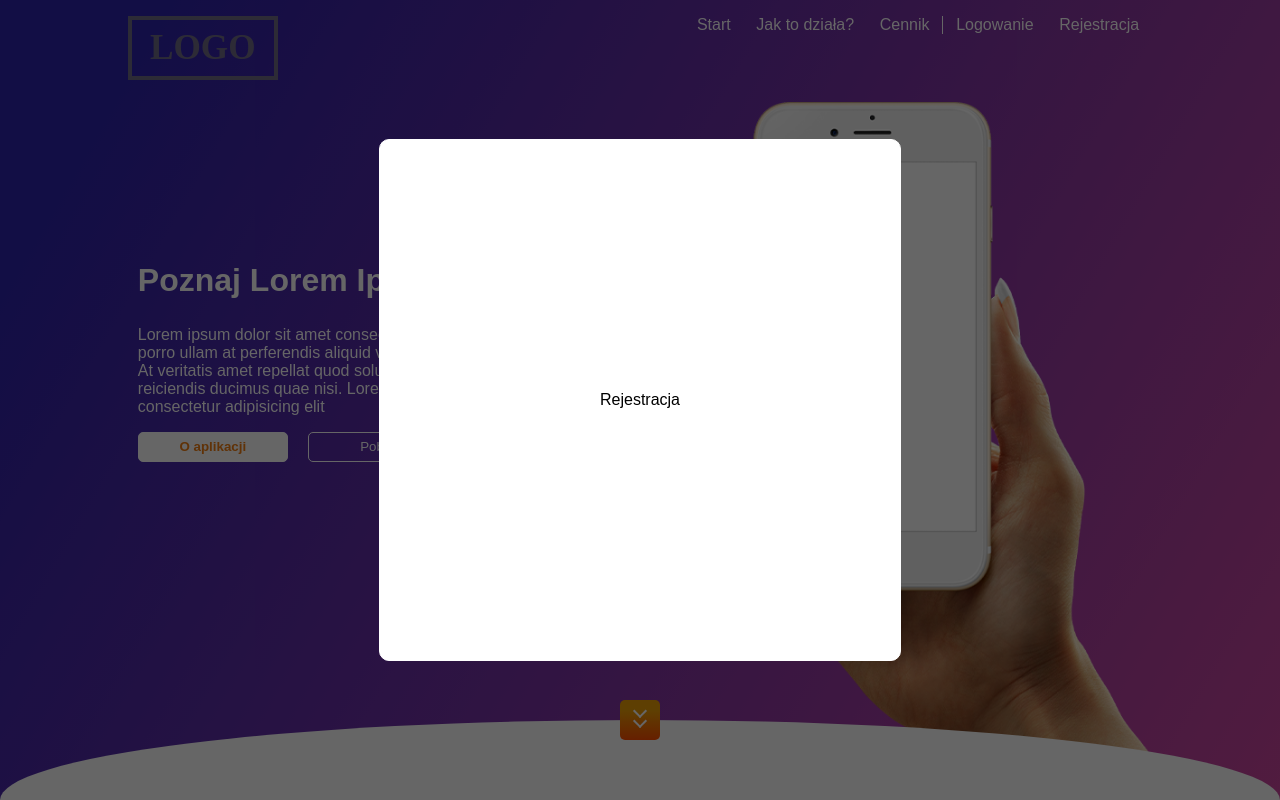
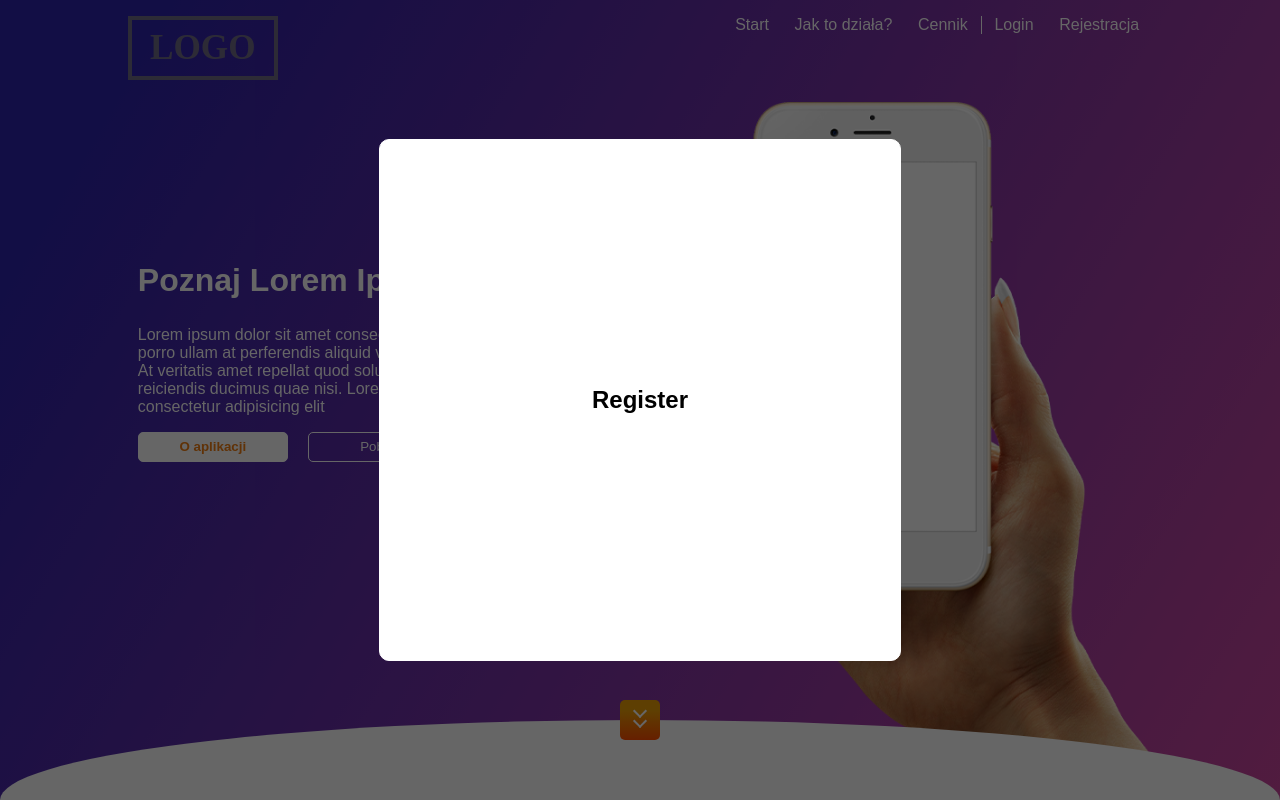
Before and after one commit to wszczawinski/LandingTest, a React (Create React App) app: page / in a window 1280 px wide. Both pictures are taken after a click on the item "Rejestracja". Shown: the top 800 px of the page. Built offline with nearby package versions, Linux system fonts and the light colour scheme; a web font is replaced by a local one.

Commit message:
feat(modal): display register or login form in modal window based on route

```diff
--- a/src/App.js
+++ b/src/App.js
@@ -1,15 +1,20 @@
 import React from 'react';
 import { BrowserRouter as Router, Route, Switch, useLocation } from 'react-router-dom';
 import styles from './App.module.scss';
+
 //components
 import Navbar from './components/Navbar';
 import ModalWindow from './components/ModalWindow';
+import Register from './components/Register';
+import Login from './components/Login';
+
 //screens
 import Home from './screens/Home';
+
 //routes
 import * as ROUTES from './constants/routes';
 
-function App() {
+export default function App() {
   return (
     <Router>
       <RouteSwitch />
@@ -30,10 +35,13 @@ function RouteSwitch() {
           <Route path={ROUTES.REGISTER} component={ModalWindow} />
           <Route path={ROUTES.LOGIN} component={ModalWindow} />
         </Switch>
-        {background && <Route path={ROUTES.REGISTER} component={ModalWindow} />}
+        {background && (
+          <Route path={ROUTES.REGISTER} children={<ModalWindow Form={Register} />} />
+        )}
+        {background && (
+          <Route path={ROUTES.LOGIN} children={<ModalWindow Form={Login} />} />
+        )}
       </main>
     </div>
   );
 }
-
-export default App;
--- /dev/null
+++ b/src/components/Login.js
@@ -0,0 +1,10 @@
+import React from 'react';
+import styles from './Login.module.scss';
+
+export default function Login() {
+  return (
+    <article className={styles.login}>
+      <h2>Login</h2>
+    </article>
+  );
+}
--- a/src/components/ModalWindow.js
+++ b/src/components/ModalWindow.js
@@ -2,7 +2,7 @@ import React from 'react';
 import { useHistory } from 'react-router-dom';
 import styles from './ModalWindow.module.scss';
 
-export default function ModalWindow() {
+export default function ModalWindow({Form}) {
   let history = useHistory();
 
   let back = e => {
@@ -13,7 +13,7 @@ export default function ModalWindow() {
   return (
     <div className={styles.modalBackground} onClick={back}>
       <div className={styles.modal} onClick={e => e.stopPropagation()}>
-        Rejestracja
+        <Form/>
       </div>
     </div>
   );
--- a/src/components/Navbar.js
+++ b/src/components/Navbar.js
@@ -1,6 +1,9 @@
 import React, { useState } from 'react';
 import { Link, useLocation } from 'react-router-dom';
 import styles from './Navbar.module.scss';
+
+//routes
+import * as ROUTES from '../constants/routes';
 
 export default function Navbar() {
   let location = useLocation();
@@ -17,7 +20,7 @@ export default function Navbar() {
   return (
     <nav className={` ${styles.navbar} ${scrollClass ? styles.transparent : null} `}>
       <div className={styles.navbarContainer}>
-        <Link to="/" className={styles.navbarLogo}>
+        <Link to={ROUTES.HOME} className={styles.navbarLogo}>
           Logo
         </Link>
         <ul className={styles.navbarList}>
@@ -30,11 +33,20 @@ export default function Navbar() {
           <li>
             <a href="#pricing">Cennik</a>
           </li>
-          <li>Logowanie</li>
           <li>
             <Link
               to={{
-                pathname: '/#register',
+                pathname: ROUTES.LOGIN,
+                state: { background: location },
+              }}
+            >
+              Login
+            </Link>
+          </li>
+          <li>
+            <Link
+              to={{
+                pathname: ROUTES.REGISTER,
                 state: { background: location },
               }}
             >
--- /dev/null
+++ b/src/components/Register.js
@@ -0,0 +1,10 @@
+import React from 'react';
+import styles from './Register.module.scss';
+
+export default function Register() {
+  return (
+    <article className={styles.register}>
+      <h2>Register</h2>
+    </article>
+  );
+}
```
Also changed, not shown: src/components/Login.module.scss (added), src/components/Register.module.scss (added).
